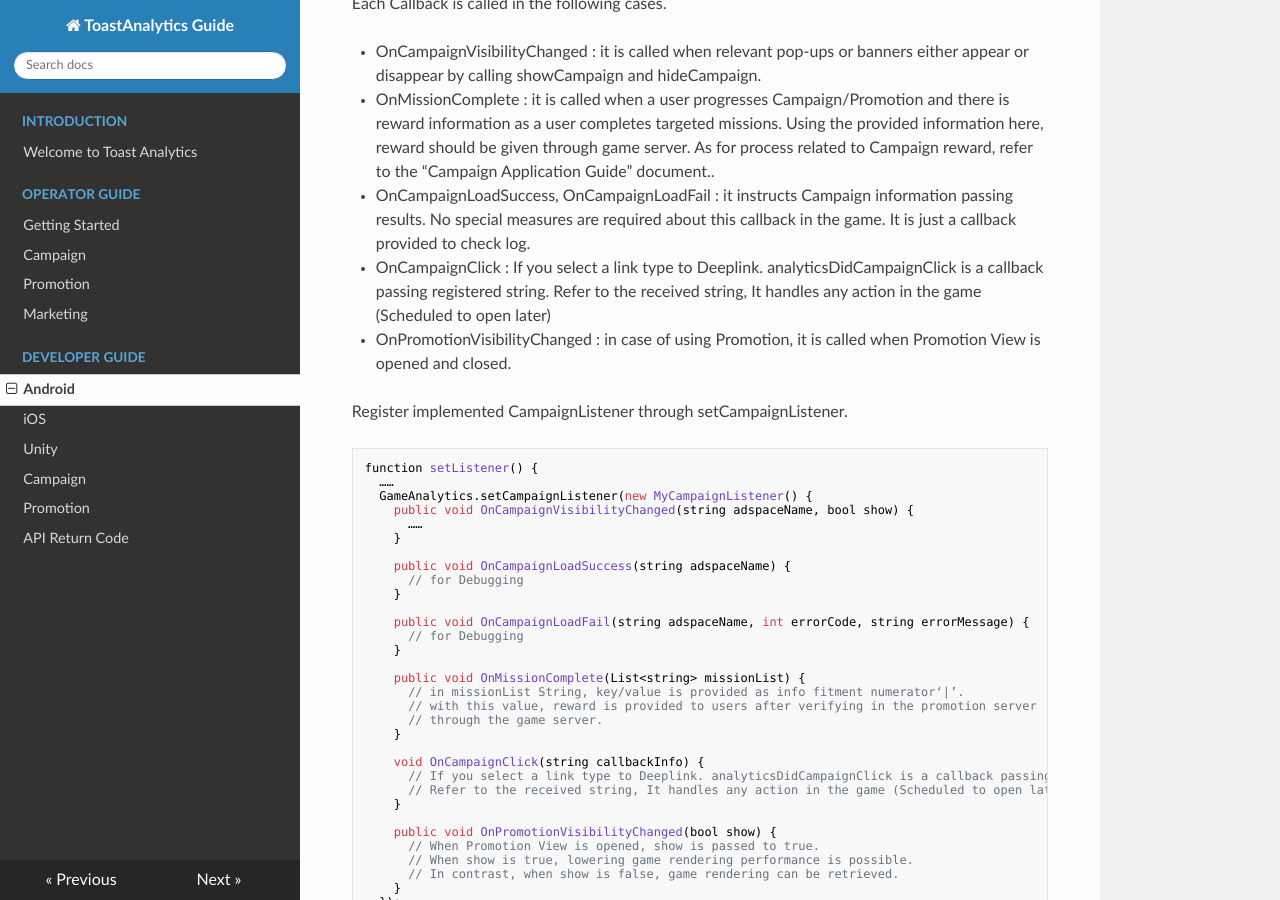
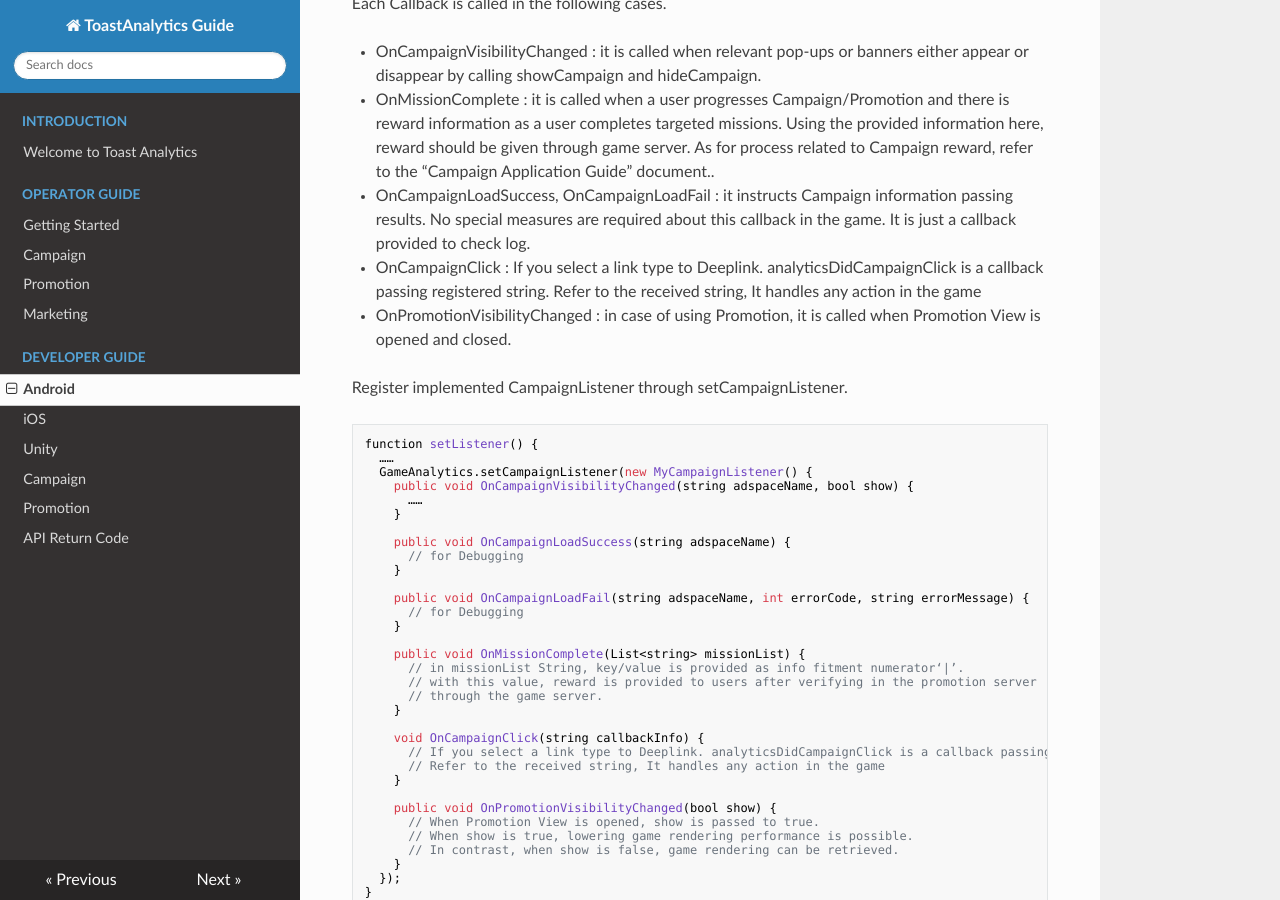
Before and after one commit to ToastAnalytics/ToastAnalytics_EN, an MkDocs documentation site: the page built from docs/Developer/4. Android Developer Guide.md, in a window 1280 px wide and 900 px high, scrolled down 11355 px. Built offline with MkDocs 1.6.1, drawn with Linux system fonts in a browser that asks for light colours; nearby versions of some CDN libraries; old or Windows-style settings are respelled for this version of MkDocs.

Commit message:
Update 4. Android Developer Guide.md

```diff
--- a/docs/Developer/4. Android Developer Guide.md
+++ b/docs/Developer/4. Android Developer Guide.md
@@ -508,7 +508,7 @@ Each Callback is called in the following cases.
 * OnCampaignVisibilityChanged : it is called when relevant pop-ups or banners either appear or disappear by calling showCampaign and hideCampaign.
 * OnMissionComplete : it is called when a user progresses Campaign/Promotion and there is reward information as a user completes targeted missions. Using the provided information here, reward should be given through game server. As for process related to Campaign reward, refer to the “Campaign Application Guide” document..
 * OnCampaignLoadSuccess, OnCampaignLoadFail : it instructs Campaign information passing results. No special measures are required about this callback in the game. It is just a callback provided to check log.
-* OnCampaignClick : If you select a link type to Deeplink. analyticsDidCampaignClick is a callback passing registered string. Refer to the received string, It handles any action in the game (Scheduled to open later)
+* OnCampaignClick : If you select a link type to Deeplink. analyticsDidCampaignClick is a callback passing registered string. Refer to the received string, It handles any action in the game
 * OnPromotionVisibilityChanged : in case of using Promotion, it is called when Promotion View is opened and closed.
 
 Register implemented CampaignListener through setCampaignListener.
@@ -537,7 +537,7 @@ function setListener() {
 
     void OnCampaignClick(string callbackInfo) {
       // If you select a link type to Deeplink. analyticsDidCampaignClick is a callback passing registered string.
-      // Refer to the received string, It handles any action in the game (Scheduled to open later)
+      // Refer to the received string, It handles any action in the game
     }
 
     public void OnPromotionVisibilityChanged(bool show) {
```
